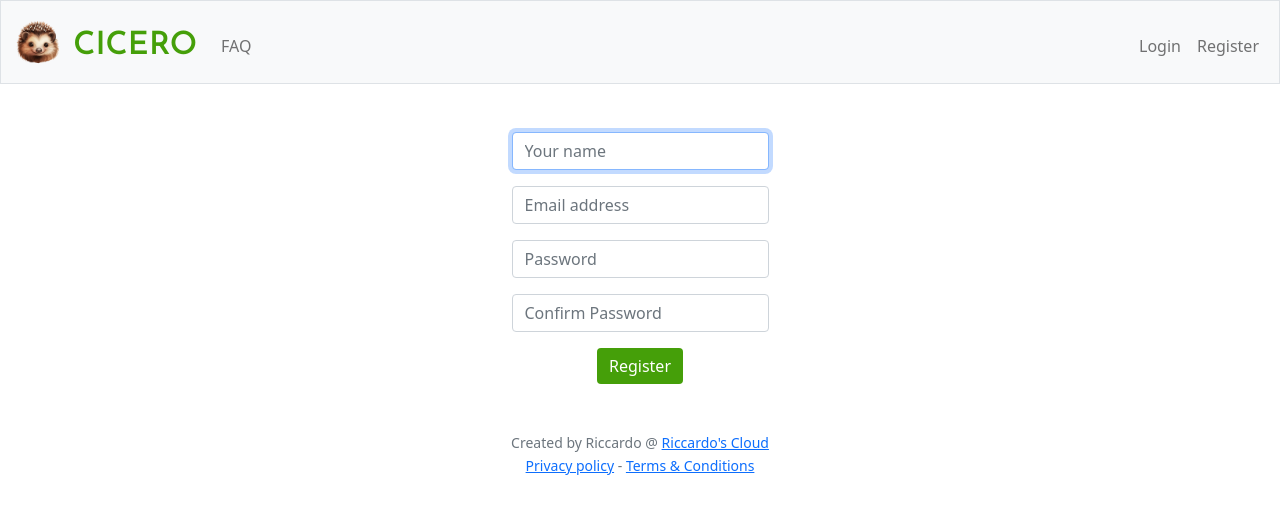
After one commit to riccardoscloud/cicero, a Flask app: page /register in a window 1280 px wide. The commit adds this page. Shown: the top 514 px of the page. Run offline with Flask 3, Linux system fonts and the light colour scheme.

Commit message:
+local login, +register

```diff
--- a/main.py
+++ b/app.py
@@ -6,6 +6,7 @@ import sqlalchemy
 
 from flask import Flask, redirect, render_template, request, url_for, make_response, Response
 from flask_login import LoginManager, current_user, login_required, login_user, logout_user, UserMixin
+from werkzeug.security import check_password_hash, generate_password_hash
 #from oauthlib.oauth2 import WebApplicationClient
 from sqlalchemy import create_engine
 from sqlalchemy import Column
@@ -15,7 +16,7 @@ from sqlalchemy import String
 from sqlalchemy import Table
 from dotenv import load_dotenv
 
-from helpers import apology
+from helpers import apology, password_check
 
 
 # OpenAI setup
@@ -44,7 +45,7 @@ login_manager.init_app(app)
 
 # SQLAlchemy setup
 # Generate the engine
-db = create_engine("sqlite:///database.db")
+db = create_engine("sqlite:///cicerodb.db")
 
 # Define User class
 class User(UserMixin):
@@ -57,10 +58,10 @@ class User(UserMixin):
     @staticmethod
     def get(user_id):
 
-        stmt1 = sqlalchemy.text("SELECT * FROM users WHERE cicero_id = :id")
+        stmt = sqlalchemy.text("SELECT * FROM users WHERE cicero_id = :id")
         try:
             with db.connect() as conn:
-                rows = conn.execute(stmt1, parameters={"id": user_id}).fetchall()
+                rows = conn.execute(stmt, parameters={"id": user_id}).fetchall()
         except Exception as e:
             return apology("db access error", 400)
 
@@ -183,10 +184,107 @@ def callback():
     return redirect(url_for("index"))
 """
 
-@app.route("/login")
+
+@app.route("/register", methods=["GET", "POST"])
+def register():
+
+    # Register user
+
+    # User reached route via POST (as by submitting a form via POST)
+    if request.method == "POST":
+
+        # Ensure name was submitted
+        if not request.form.get("name"):
+            return apology("must provide name", 400)
+
+                # Ensure username was submitted
+        if not request.form.get("email"):
+            return apology("must provide email", 400)
+
+        # TODO
+        # Check email is valid
+
+
+        # Query database for email
+        stmt1 = sqlalchemy.text("SELECT * FROM users WHERE email = :email")
+        try:
+            with db.connect() as conn:
+                rows = conn.execute(stmt1, parameters={"email": request.form.get("email")}).fetchall()
+        except Exception as e:
+            return apology("db access error", 400)
+
+        # Ensure username doesn't exist
+        if len(rows) > 0:
+            return apology("an account with this email already exists", 400)
+
+        # Ensure password was submitted
+        if not request.form.get("password") or request.form.get("password") != request.form.get("confirmation"):
+            return apology("must provide two matching passwords", 400)
+
+        # Ensure password is secure
+        check = password_check(request.form.get("password"))
+        if not check["password_ok"]:
+            return apology("password needs min 10 characters, 1 digit, 1 symbol, 1 lower and 1 uppercase letter", 400)
+
+        name = request.form.get("name")
+        email = request.form.get("email")
+        hash = generate_password_hash(request.form.get("password"))
+
+        try:
+            with db.connect() as conn:
+                stmt2 = sqlalchemy.text("INSERT INTO users (name, email, hash) VALUES (:name, :email, :hash)")
+                conn.execute(stmt2, parameters={"name": name, "email": email, "hash": hash})
+                conn.commit()
+        except Exception as e:
+            return apology("db insert error", 400)
+
+        # Redirect user to home page
+        return redirect(url_for("login"))
+
+    # User reached route via GET (as by clicking a link or via redirect)
+    else:
+        return render_template("register.html")
+
+
+@app.route("/login", methods=["GET", "POST"])
 def login():
-    # TODO
-    return
+
+    # User reached route via POST (as by submitting a form via POST)
+    if request.method == "POST":
+
+        # Ensure email was submitted
+        if not request.form.get("email"):
+            return apology("must provide email", 403)
+
+        # TODO
+        # Check email validity
+
+        # Ensure password was submitted
+        elif not request.form.get("password"):
+            return apology("must provide password", 403)
+
+        # Query database for email
+        stmt = sqlalchemy.text("SELECT * FROM users WHERE email = :email")
+        try:
+            with db.connect() as conn:
+                rows = conn.execute(stmt, parameters={"email": request.form.get("email")}).fetchall()
+        except Exception as e:
+            return apology("db access error", 400)
+
+        if len(rows) != 1 or not check_password_hash(rows[0][5], request.form.get("password")):
+            return apology("invalid email and/or password", 403)
+
+        user = User(rows[0][0], rows[0][2], rows[0][3], rows[0][4])
+
+        # Remember which user has logged in
+        login_user(user)
+
+        # Redirect user to home page
+        return redirect(url_for("index"))
+
+    # User reached route via GET (as by clicking a link or via redirect)
+    else:
+        return render_template("login.html")
 
 
 @app.route("/logout")
--- a/requirements.txt
+++ b/requirements.txt
@@ -9,4 +9,5 @@ oauthlib
 pyOpenSSL
 python-tds
 bitarray
-dotenv
+python-dotenv
+werkzeug==2.2
--- a/templates/layout.html
+++ b/templates/layout.html
@@ -41,11 +41,12 @@
                             <li class="nav-item"><a class="nav-link" href="/logout">Log Out</a></li>
                         </ul>
                     {% else %}
-                    <ul class="navbar-nav me-auto mt-2">
-                        <li class="nav-item"><a class="nav-link" href="/faq">FAQ</a></li>
-                    </ul>
+                        <ul class="navbar-nav me-auto mt-2">
+                            <li class="nav-item"><a class="nav-link" href="/faq">FAQ</a></li>
+                        </ul>
                         <ul class="navbar-nav ms-auto mt-2">
-                            <li class="nav-item"><a class="nav-link" href="/login">Log In with Google</a></li>
+                            <li class="nav-item"><a class="nav-link" href="/login">Login</a></li>
+                            <li class="nav-item"><a class="nav-link" href="/register">Register</a></li>
                         </ul>
                     {% endif %}
                 </div>
@@ -65,7 +66,11 @@
         </main>
 
         <footer class="mb-5 small text-center text-muted">
-            Created by Riccardo @ <a href="https://riccardoscloud.com/" target="_blank">Riccardo's Cloud</a>
+                Created by Riccardo @ <a href="https://riccardoscloud.com/" target="_blank">Riccardo's Cloud</a>
+            <br>
+            <a class="fs-6">
+                <a href="/privacy">Privacy policy</a><a> - </a><a href="/terms">Terms & Conditions</a>
+            </a>
         </footer>
 
     </body>
--- /dev/null
+++ b/templates/register.html
@@ -0,0 +1,23 @@
+{% extends "layout.html" %}
+
+{% block title %}
+    Register
+{% endblock %}
+
+{% block main %}
+    <form action="/register" method="post">
+        <div class="mb-3">
+            <input autocomplete="off" autofocus class="form-control mx-auto w-auto" id="name" name="name" placeholder="Your name" type="text">
+        </div>
+        <div class="mb-3">
+            <input autocomplete="off" autofocus class="form-control mx-auto w-auto" id="email" name="email" placeholder="Email address" type="text">
+        </div>
+        <div class="mb-3">
+            <input class="form-control mx-auto w-auto" id="password" name="password" placeholder="Password" type="password">
+        </div>
+        <div class="mb-3">
+            <input class="form-control mx-auto w-auto" id="confirmation" name="confirmation" placeholder="Confirm Password" type="password">
+        </div>
+        <button class="btn btn-primary" type="submit">Register</button>
+    </form>
+{% endblock %}
```
Also changed, not shown: helpers.py (+44 -6 lines), schema.txt (+7 -4 lines), templates/index.html (+6 -3 lines), templates/login.html (added, +17 -0 lines), cicerodb.db (added), database.db.
